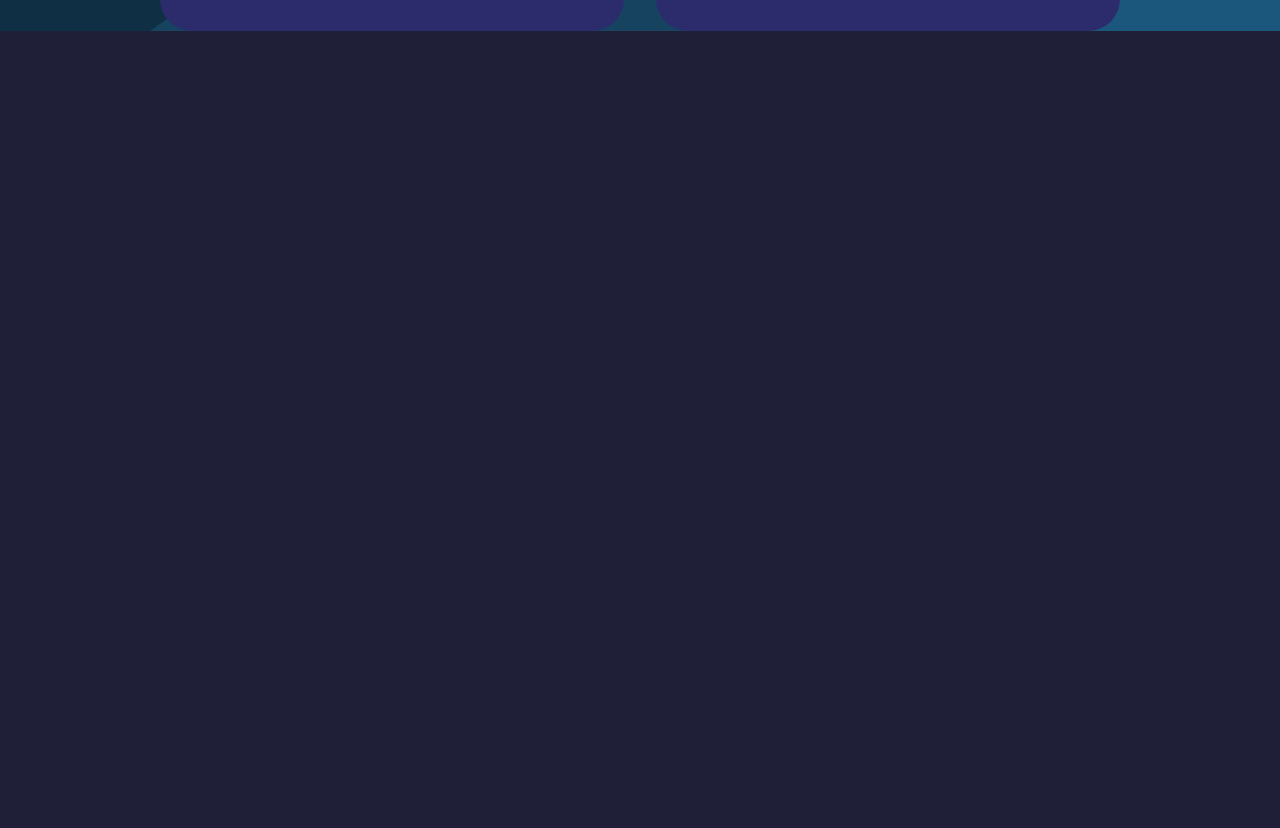
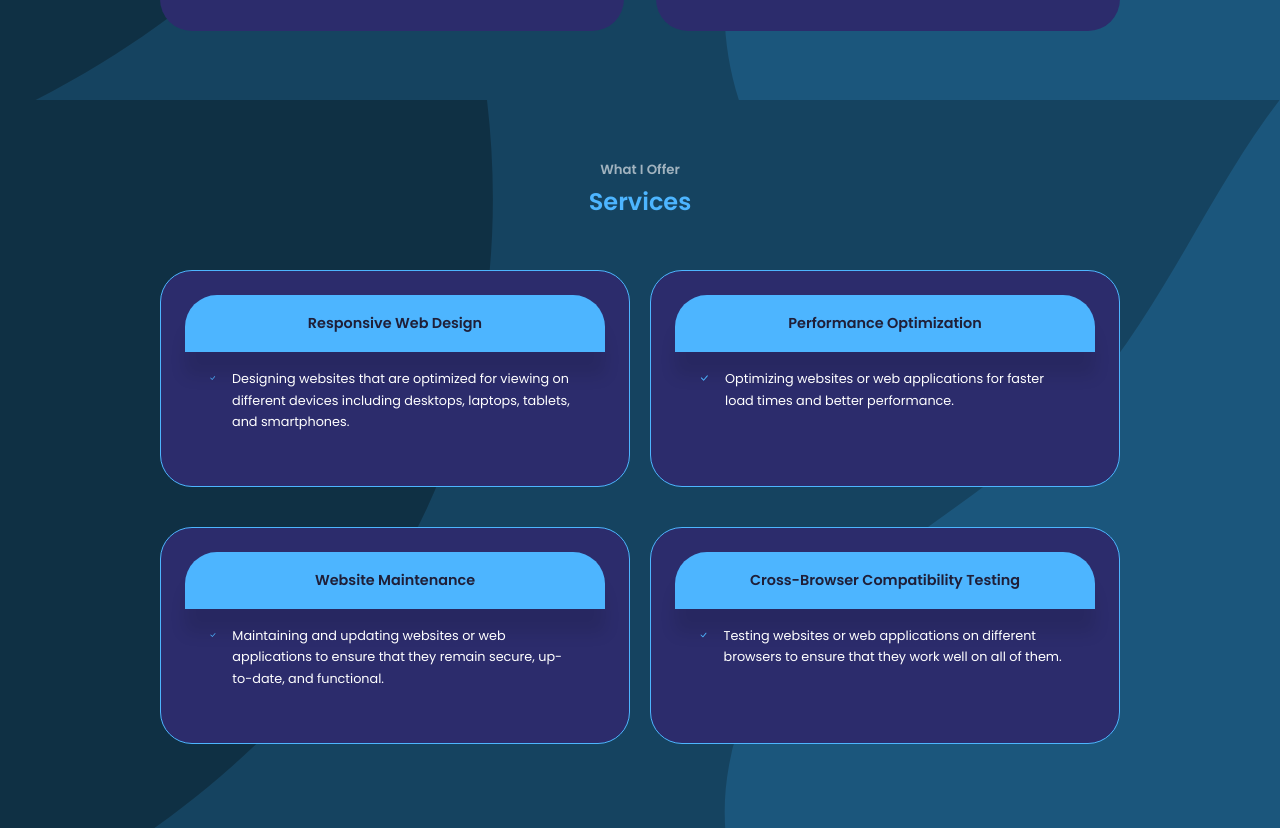
Before and after one commit to hopeminyoso/my-portfolio, a React (Create React App) app: page / in a window 1280 px wide. Shown: the part 2300-3128 px from the top of the page. Before the commit the page ends 2331 px from the top, so only its background shows below. Built offline with nearby package versions, Linux system fonts and the light colour scheme.

Commit message:
update services component

```diff
--- a/package.json
+++ b/package.json
@@ -11,6 +11,7 @@
     "react-dom": "^18.2.0",
     "react-icons": "^4.12.0",
     "react-scripts": "5.0.1",
+    "swiper": "^11.0.5",
     "web-vitals": "^2.1.4"
   },
   "scripts": {
--- a/src/App.js
+++ b/src/App.js
@@ -2,6 +2,7 @@ import React from "react";
 import Header from "./components/header/header";
 import About from "./components/about/about";
 import Experience from "./components/experience/experience";
+import Services from "./components/services/services";
 
 const App = () => {
   return (
@@ -9,6 +10,7 @@ const App = () => {
       <Header />
       <About />
       <Experience/>
+      <Services/>
     </>
   );
 };
--- /dev/null
+++ b/src/components/services/services.css
@@ -0,0 +1,79 @@
+.container.services__container {
+  display: flex;
+  flex-wrap: wrap;
+  justify-content: space-between;
+  gap: 20px;
+  padding-bottom: 4rem;
+}
+
+.service {
+  background: var(--color-bg-variant);
+  border-radius: 2rem;
+  border: 1px solid var(--color-primary);
+  padding: 1.5rem;
+  width: calc(50% - 10px); /* Adjust the width based on your layout */
+  box-sizing: border-box;
+  transition: var(--transition);
+  margin-bottom: 20px;
+}
+
+.service:hover {
+  background: transparent;
+  border-color: var(--color-primary-variant);
+  cursor: default;
+}
+
+.service__head {
+  background: var(--color-primary);
+  padding: 1rem 1.5rem;
+  border-radius: 2rem 2rem 0 0;
+  box-shadow: 0 1.5rem 1rem rgba(0, 0, 0, 0.1);
+}
+
+.service__head h3 {
+  color: var(--color-bg);
+  font-size: 0.9rem;
+  text-align: center;
+}
+
+.service__list {
+  padding: 1rem 1.5rem;
+}
+
+.service__list li {
+  display: flex;
+  gap: 1rem;
+  margin-bottom: 0.8rem;
+}
+
+.service__list-icon {
+  color: var(--color-primary);
+  margin-top: 2px;
+}
+
+.service__list p {
+  font-size: 0.8rem;
+}
+
+/* media queries (medium devices) */
+@media screen and (max-width: 1024px) {
+  .container.services__container {
+    width: 60%;
+    /* grid-template-columns: 1fr 1fr;
+    gap: 2rem; */
+  }
+
+  .service {
+    height: auto;
+  }
+}
+
+/* media queries (small devices) */
+
+@media screen and (max-width: 600px) {
+  .container.services__container {
+    width: var(--container-width-sm);
+    /* grid-template-columns: 1fr;
+    gap: 2rem; */
+  }
+}
--- /dev/null
+++ b/src/components/services/services.jsx
@@ -0,0 +1,53 @@
+import React from "react";
+import "./services.css";
+import { BsCheckLg } from "react-icons/bs";
+
+const data = [
+  {
+    title: "Responsive Web Design",
+    content:
+      "Designing websites that are optimized for viewing on different devices including desktops, laptops, tablets, and smartphones.",
+  },
+  {
+    title: "Performance Optimization",
+    content:
+      "Optimizing websites or web applications for faster load times and better performance.",
+  },
+  {
+    title: "Website Maintenance",
+    content:
+      "Maintaining and updating websites or web applications to ensure that they remain secure, up-to-date, and functional.",
+  },
+  {
+    title: "Cross-Browser Compatibility Testing",
+    content:
+      "Testing websites or web applications on different browsers to ensure that they work well on all of them.",
+  },
+];
+
+const Services = () => {
+  return (
+    <section id="services">
+      <h5>What I Offer</h5>
+      <h2>Services</h2>
+
+      <div className="container services__container">
+        {data.map(({ title, content }, index) => (
+          <div key={index} className="service">
+            <div className="service__head">
+              <h3>{title}</h3>
+            </div>
+            <ul className="service__list">
+              <li>
+                <BsCheckLg className="service__list-icon" />
+                <p>{content}</p>
+              </li>
+            </ul>
+          </div>
+        ))}
+      </div>
+    </section>
+  );
+};
+
+export default Services;
```
Also changed, not shown: 2 other files (tests, documents, lock files or other folders).
